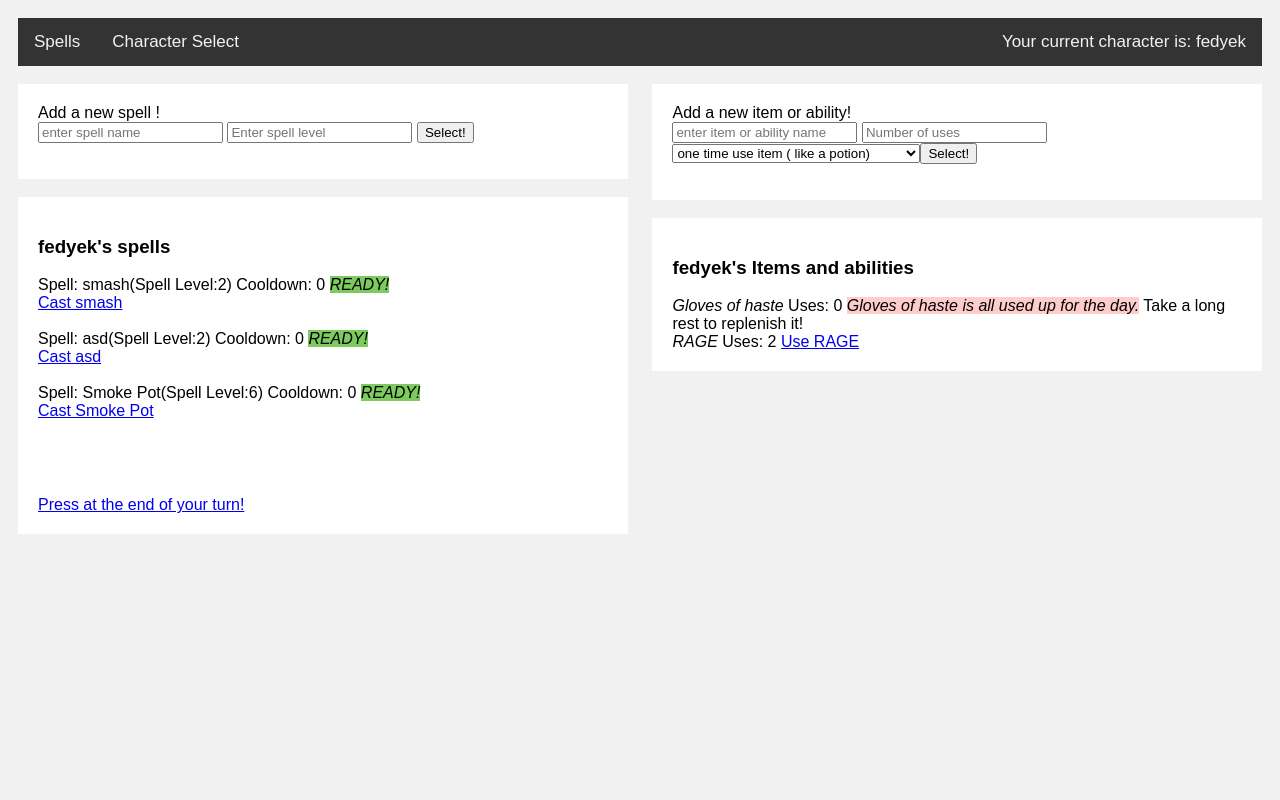
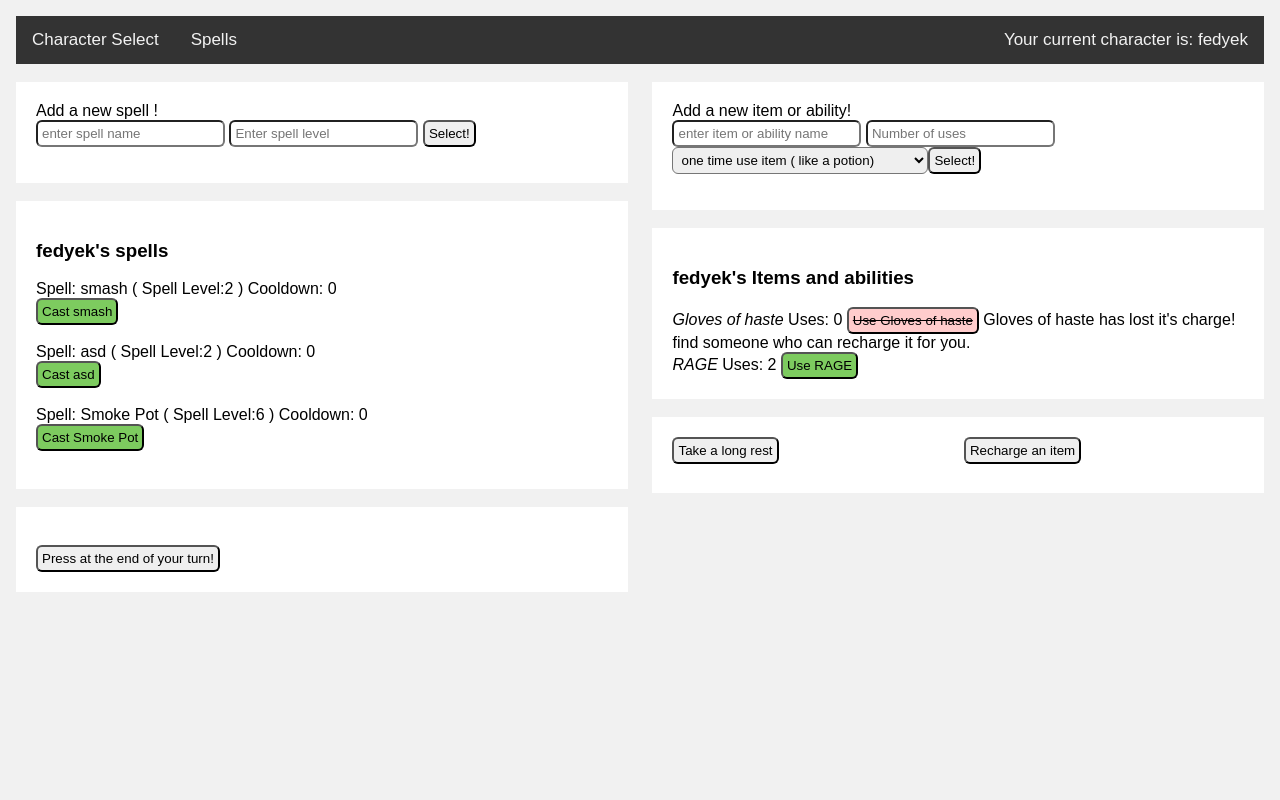
Before and after one commit to ethjsmith/rpCooldowns, a Flask app: page / in a window 1280 px wide. Run offline with Flask 2, Linux system fonts and the light colour scheme; the visitor is signed in with stand-in values (Sample User, id 1); data comes from the database, SQL or seed files in the repository; both versions use the stored data as it was after the commit.

Commit message:
Release version 2.0 Items fully implimented and improved UI

```diff
--- a/app.py
+++ b/app.py
@@ -67,9 +67,10 @@ class Item(db.Model):
 	def use(self):
 		self.current -= 1
 	def rest(self):
-		if self.renewable == 2:
+		if self.renewable == 3:
 			self.current = self.uses
-
+	def charge(self,ch):
+		self.current += int(ch)
 # check to make sure you have a character selected when you try to interact with the spells
 def char_selected(f):
 #	@wraps(f)
@@ -105,19 +106,14 @@ def giveFunctions():
 		return Spel
 	return dict(getCharacters=getCharacters,getSpells=getSpells)
 
-
-@app.route("/test")
-def dangtest():
-	return render_template("splitpage.html")
-
 @app.route("/", methods = ["GET","POST"])
 @char_selected
 def testfunc():
-	if request.method == "POST" and 'spellname' in request.form and 'level' in request.form:
+	if request.method == "POST" and 'spellname' in request.form and request.form["spellname"] != "" and request.form['level'] != "":
 		a = Spell(request.form["spellname"],request.form["level"],g.character)
 		db.session.add(a)
 		db.session.commit()
-	elif request.method == "POST" and 'itemname' in request.form and 'uses' in request.form and 'type' in request.form:
+	elif request.method == "POST" and 'itemname' in request.form and request.form['itemname'] != "" and request.form['uses'] != "" and request.form['type'] != "":
 		print("making item")
 		a = Item(request.form["itemname"],g.character,request.form["type"],request.form["uses"])
 		db.session.add(a)
@@ -129,7 +125,7 @@ def testfunc():
 @app.route("/char", methods = ["GET","POST"])
 def char_select():
 	if request.method == "POST":
-		if 'uname' in request.form and 'cname' in request.form:
+		if 'uname' in request.form and 'cname' in request.form and request.form['uname'] != "" and request.form["cname"] != "":
 			a = Character(request.form['uname'],request.form['cname'])
 			db.session.add(a)
 			db.session.commit()
@@ -152,6 +148,18 @@ def useme(item):
 			Item.query.filter_by(id=item).delete()
 	db.session.commit()
 	return redirect("/")
+
+@app.route("/recharge", methods = ["GET","POST"])
+@char_selected
+def recharge():
+	if request.method == "POST" and request.form['numCharge'] != "":
+		charged = Item.query.filter_by(id=request.form['itemCharge']).first()
+		charged.charge(request.form["numCharge"])
+		db.session.commit()
+	items = Item.query.filter_by(owner = g.character).filter_by(renewable = 2).all()
+	return render_template("recharge.html",items=items)
+
+
 @app.route("/cast/<path:spell>")
 @char_selected
 def castme(spell):
@@ -167,6 +175,14 @@ def do():
 	spells = Spell.query.filter_by(parent_id = g.character).all()
 	for spell in spells:
 		spell.dec()
+	db.session.commit()
+	return redirect("/")
+@app.route("/rest")
+@char_selected
+def rest():
+	items = Item.query.filter_by(owner = g.character).all()
+	for item in items:
+		item.rest()
 	db.session.commit()
 	return redirect("/")
 
@@ -188,14 +204,18 @@ def adm():
 	chars = Character.query.all()
 
 	for char in chars:
-		bdy += char.name + ": " + str(char.id) + "<a href = '/d/Character/" + str(char.id) + "'>Delete</a><br>"
+		bdy += "<div class = 'card'>"
+		bdy += char.name + ": (ID:" + str(char.id) + ") <a href = '/d/Character/" + str(char.id) + "'>Delete</a><br>"
 		spel = Spell.query.filter_by(parent_id=char.id).all()
 		ite = Item.query.filter_by(owner=char.id).all()
+		bdy += "------------Spells:------------<br>"
 		for spe in spel:
 			bdy += spe.spellname + "<a href = '/d/Spell/" + str(spe.id) + "'>DELETE SPELL </a><br>"
+		bdy += "------------ Items:------------<br>"
 		for itme in ite:
-			bdy += itme.name + "< href = '/d/Item/" + str(itme.id) + "'>DELETE ITEM </a><br>"
-	return bdy
+			bdy += itme.name + "<a href = '/d/Item/" + str(itme.id) + "'>DELETE ITEM </a><br>"
+		bdy +="</div><br>"
+	return render_template("base.html",cnt=bdy)
 
 @app.route("/d/<path:type>/<path:id>")
 def dele(type,id):
--- a/static/style.css
+++ b/static/style.css
@@ -59,10 +59,20 @@
     background-color: #FFCCCC;
 }
 
+button, input, select {
+    color: #f2f2f2;
+    border-radius: 6px;
+    color: black;
+    padding: 4px;
+}
+button:hover, input:hover, select:hover {
+    background-color: #ddd;
+    color: black;
+}
 body {
   background-color: #f1f1f1;
   font-family: Arial;
-  padding: 10px;
+  padding: 8px;
 }
 h1 {
   text-align: center;
--- a/templates/base.html
+++ b/templates/base.html
@@ -7,8 +7,8 @@
     </head>
     <body>
         <div class = "topnav">
+            <a href = "/char"> Character Select </a>
             <a href = "/" >Spells</a>
-            <a href = "/char"> Character Select </a>
             <div style='float:right'>
                 <a href = "/char"> Your current character is: {{g.charname.name}}</a>
             </div>
@@ -16,6 +16,7 @@
         <br>
         <div>
             {% block content %}{% endblock %}
+            {{cnt|safe}}
         </div>
     </body>
 </html>
--- a/templates/spellpage.html
+++ b/templates/spellpage.html
@@ -6,21 +6,20 @@
         <div class = "card">
             <h3> {{g.charname.name}}'s spells </h3>
             {% for spell in spells %}
-                    Spell: {{spell.spellname}}(Spell Level:{{spell.cooldown}}) Cooldown: {{spell.current}}
-                    {% if spell.current == 0 %}   <i class="rdy"> READY!</i> {% endif %}
-                    {% if spell.current != 0 %}   <i class="notrdy"> on cooldown</i> {% endif %}
+                    Spell: {{spell.spellname}} ( Spell Level:{{spell.cooldown}} ) Cooldown: {{spell.current}}
+
                     <br>
                     {% if spell.current == 0 %}
-                        <a href ="/cast/{{spell.id}}">Cast {{spell.spellname}} </a>
+                        <a href ="/cast/{{spell.id}}"><button class = "rdy">Cast {{spell.spellname}}  </button></a>
                     {% endif %}
                     {% if spell.current != 0 %}
-                        <del>Cast {{spell.spellname}} </del> Not ready
+                        <button class = "notrdy"><del>Cast {{spell.spellname}}</del> : On cooldown </button>
                     {% endif %}
                     <br><br>
             {% endfor %}
-    	</div>
+    	</div><br>
     	<div class = "card"><br>
-            <a href = "/takeTurn"> Press at the end of your turn!  </a><br>
+            <a href = "/takeTurn"><button type = "button"> Press at the end of your turn!  </button></a><br>
         </div>
     </div>
     <div class = "right">
@@ -29,12 +28,19 @@
             <h3> {{g.charname.name}}'s Items and abilities </h3>
             {% for item in items %}
                 <i>{{item.name}}</i>   Uses: {{item.current}}
-                {% if item.current !=0 %}<a href = "/use/{{item.id}}"> Use {{item.name}} </a>{% endif %}
+                {% if item.current !=0 %}<a href = "/use/{{item.id}}"><button class = 'rdy'> Use {{item.name}} </button></a>{% endif %}
                 {% if item.current == 0 %}
-                    {% if item.renewable == 2 %}<i class = "notrdy"> {{item.name}} is all used up for the day.</i> Take a long rest to replenish it! {% endif %}
-                    {% if item.renewable == 3%} <i class= "notrdy"> {{item.name}} has lost it's charge! </i> find someone who can recharge it for you. {% endif %}
+                    {% if item.renewable == 2 %}<button class = 'notrdy'><del> Use {{item.name}} </del></button> {{item.name}} has lost it's charge!  find someone who can recharge it for you. {% endif %}
+                    {% if item.renewable == 3 %} <button class = 'notrdy'><del> Use {{item.name}} </del></button> {{item.name}} is all used up for the day. Take a long rest to replenish it! {% endif %}
                 {% endif %}<br>
             {% endfor %}
+        </div><br>
+        <div class = "card">
+            <a href = "/rest" class = "left"onclick="return confirm('Are you sure you want to long rest?')"><button type = "button"> Take a long rest </button></a>
+            <a href = "/recharge" class = "right"><button type = "button"> Recharge an item </button></a><br>
+            <br>
         </div>
     </div>
+
+
 {% endblock %}
```
Also changed, not shown: templates/recharge.html (added, +18 -0 lines), README.MD, db.sqlite.
